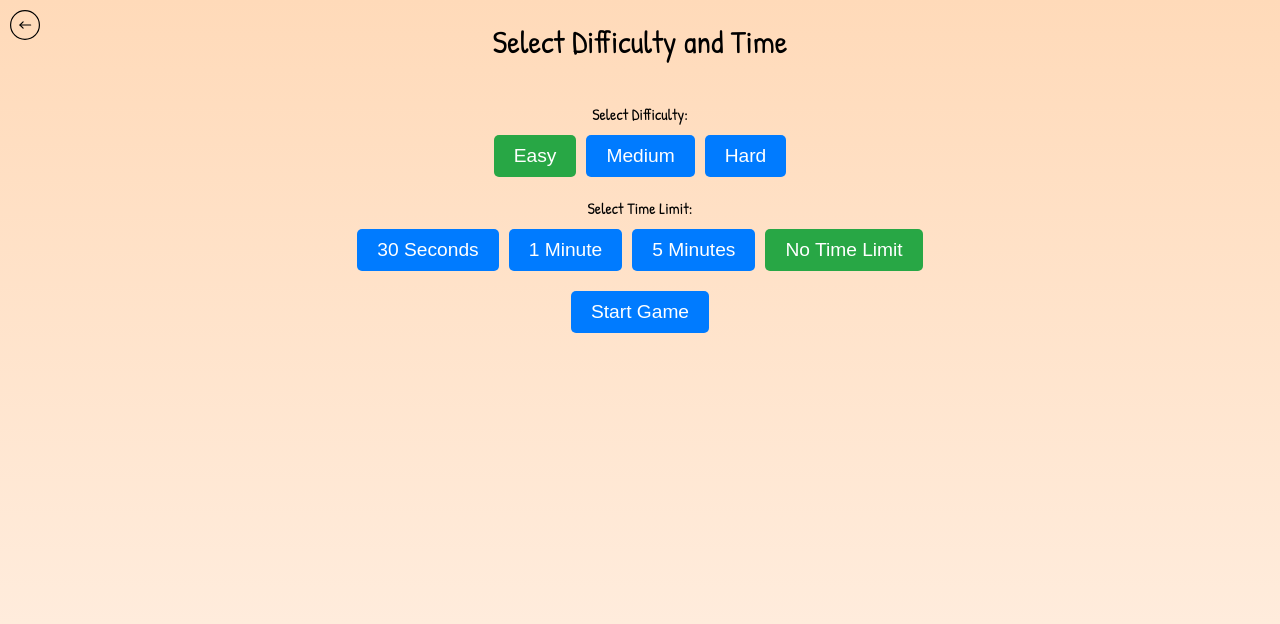
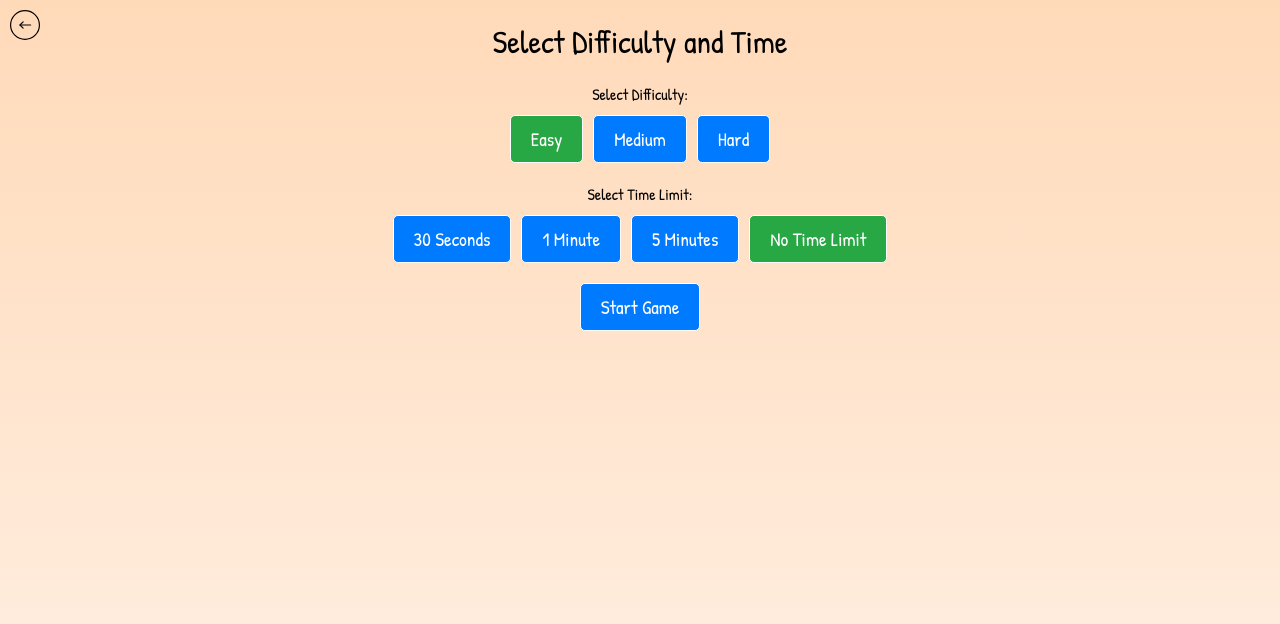
Before and after one commit to joseph-johnson27001/game-world, a Vue app: page /code-word/categories in a window 1280 px wide. Shown: the top 624 px of the page. Built offline with nearby package versions, Linux system fonts and the light colour scheme.

Commit message:
App and code word updates

```diff
--- a/src/App.vue
+++ b/src/App.vue
@@ -23,13 +23,13 @@ export default {
   margin: 0;
   padding: 0;
   box-sizing: border-box;
+  font-family: "Patrick Hand", cursive;
 }
 
 #app {
   position: relative;
   background: linear-gradient(to bottom, #ffdab9, #fff1e6);
   display: flex;
-  font-family: "Patrick Hand", cursive;
   flex-direction: column;
   min-height: 100vh;
 }
--- a/src/views/CodeWord/CodeWordCategories.vue
+++ b/src/views/CodeWord/CodeWordCategories.vue
@@ -105,7 +105,7 @@ export default {
 }
 
 .category-selection {
-  margin: 20px 0;
+  margin-bottom: 20px;
 }
 
 .difficulty-buttons,
@@ -120,7 +120,7 @@ button {
   padding: 10px 20px;
   background-color: #007bff;
   color: white;
-  border: none;
+  border: 1px solid white;
   border-radius: 5px;
   cursor: pointer;
   font-size: 1.2em;
```
